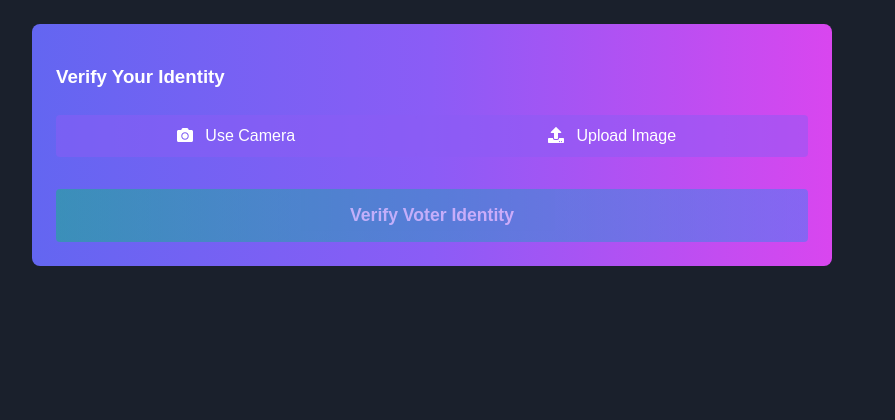
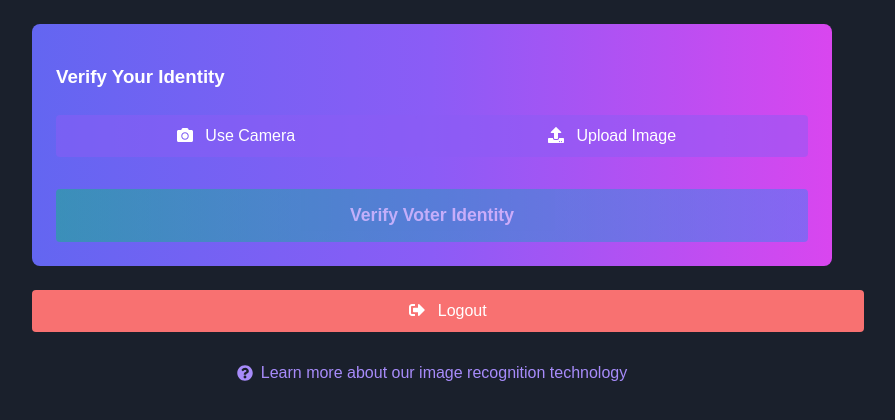
Before and after one commit to towet/biometric-facial-recognition-voting-system, a Flask app: page /capture in a window 1280 px wide. Shown: the part 278-698 px from the top of the page, without its empty margins (208-1103 px from the left). Run offline with Flask 3, Linux system fonts and the light colour scheme; the visitor is signed in with stand-in values (Sample User, id 1).

Commit message:
Update capture.html

```diff
--- a/templates/capture.html
+++ b/templates/capture.html
@@ -91,6 +91,17 @@
             background-color: #10b981;
             color: white;
         }
+        .learn-more {
+            display: flex;
+            justify-content: center;
+            align-items: center;
+            margin-top: 2rem;
+            color: #a78bfa;
+            text-decoration: none;
+        }
+        .learn-more:hover {
+            text-decoration: underline;
+        }
         #imagePreview, #video {
             max-width: 100%;
             margin-top: 1rem;
@@ -145,6 +156,24 @@
                 </button>
             </form>
         </div>
+
+        <a href="{{ url_for('logout') }}" class="action-button" style="background-color: #f87171;">
+            <i class="fas fa-sign-out-alt" style="margin-right: 0.5rem;"></i>
+            Logout
+        </a>
+
+        {% with messages = get_flashed_messages() %}
+            {% if messages %}
+                <div class="alert {% if 'success' in messages %}alert-success{% else %}alert-warning{% endif %}">
+                    {{ messages[0] }}
+                </div>
+            {% endif %}
+        {% endwith %}
+
+        <a href="#" class="learn-more">
+            <i class="fas fa-question-circle" style="margin-right: 0.5rem;"></i>
+            Learn more about our image recognition technology
+        </a>
     </div>
 
     <script>
@@ -211,6 +240,10 @@
             imageData.value = imageDataUrl;
             imageCapture = true;
 
+            // Set the imageInput value to the captured image data URL
+            imageInput.value = imageDataUrl;
+
+            // Stop the camera stream
             if (stream) {
                 stream.getTracks().forEach(track => track.stop());
             }
@@ -218,11 +251,14 @@
 
         uploadForm.addEventListener('submit', (event) => {
             if (imageCapture) {
+                // If image was captured from camera, use the imageData field
                 imageInput.value = ''; // Clear the file input
             } else if (!imageInput.files.length) {
+                // If no file was selected and image wasn't captured, prevent submission
                 event.preventDefault();
                 alert("Please capture an image or upload a file before submitting.");
             }
+            // If a file was selected, it will be submitted automatically
         });
     });
     </script>
```
